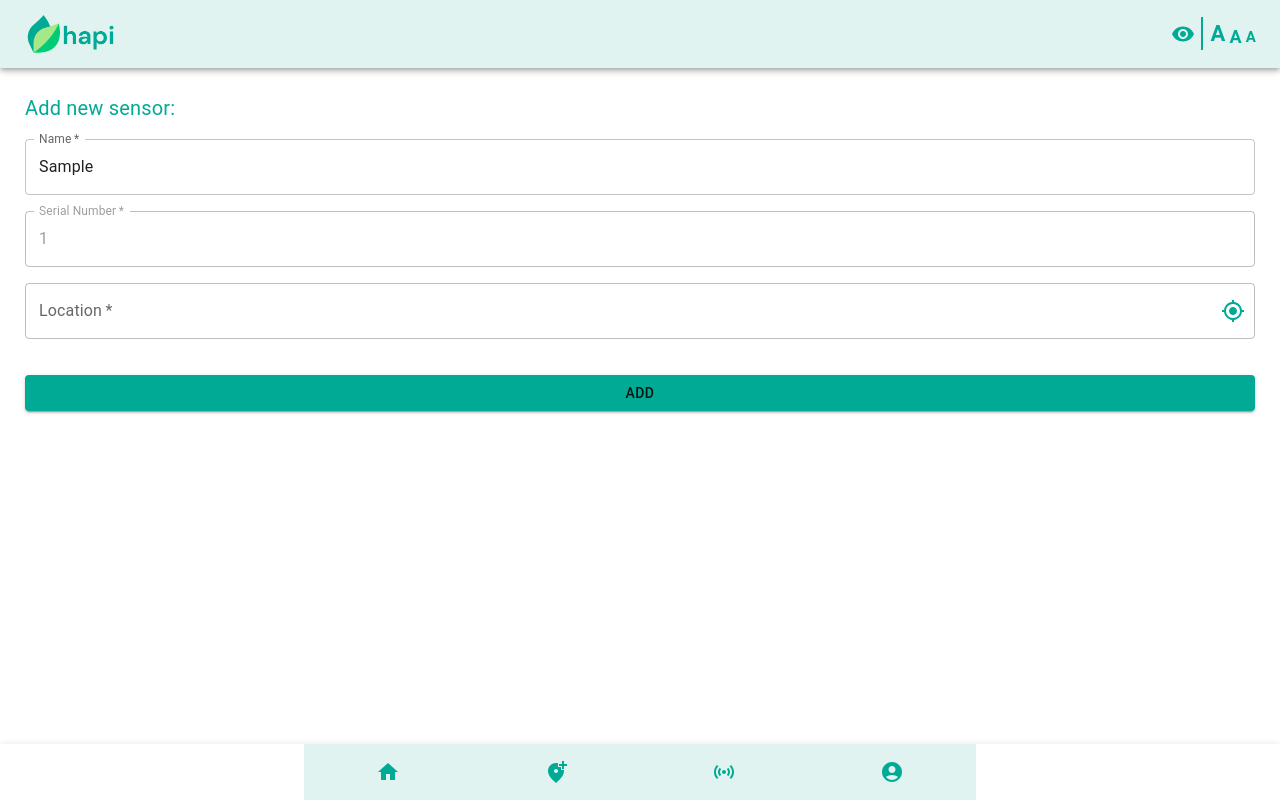
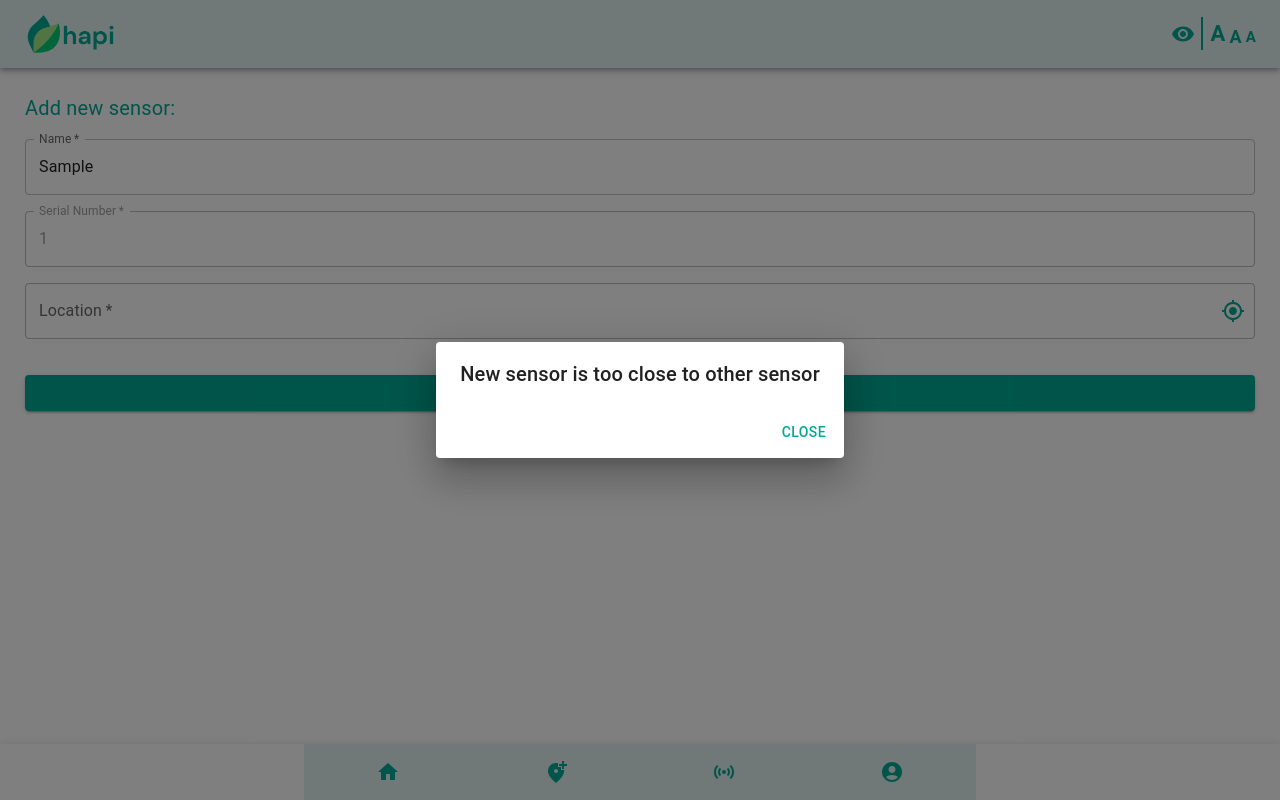
Before and after one commit to ExecutePL/hapi, a React (Create React App) app: page /add-sensor/1 in a window 1280 px wide. Both pictures are taken after typing "Sample" into the empty fields and a click on the button "ADD". Built offline with nearby package versions, Linux system fonts and the light colour scheme; no server answers.

Commit message:
refactor(add report): add error

```diff
--- a/src/view/AddSensor.tsx
+++ b/src/view/AddSensor.tsx
@@ -34,9 +34,13 @@ export const AddSensor = () => {
   const [address, setAddress] = React.useState<string>("");
   const [newSensor, setNewSensor] = React.useState<NewSensor | null>(null);
   const [isPopupOpened, setIsPopupOpened] = React.useState(false);
+  const [isErrorPopupOpened, setIsErrorPopupOpened] = React.useState(false);
   const [createSensor] = useMutation(CREATE_SENSOR, {
-    onCompleted: () => {
+    onCompleted: (data) => {
       setIsPopupOpened(true);
+    },
+    onError: () => {
+      setIsErrorPopupOpened(true);
     },
   });
   const handleGetLocation = () => {
@@ -160,6 +164,25 @@ export const AddSensor = () => {
           </Button>
         </DialogActions>
       </Dialog>
+      <Dialog
+        fullScreen={false}
+        open={isErrorPopupOpened}
+        onClose={() => setIsErrorPopupOpened(false)}
+        aria-labelledby="sensor-added"
+      >
+        <DialogTitle id="sensor-added" textAlign={"center"}>
+          {"New sensor is too close to other sensor"}
+        </DialogTitle>
+        <DialogActions>
+          <Button
+            onClick={() => setIsErrorPopupOpened(false)}
+            autoFocus
+            color="secondary"
+          >
+            Close
+          </Button>
+        </DialogActions>
+      </Dialog>
     </>
   );
 };
```
